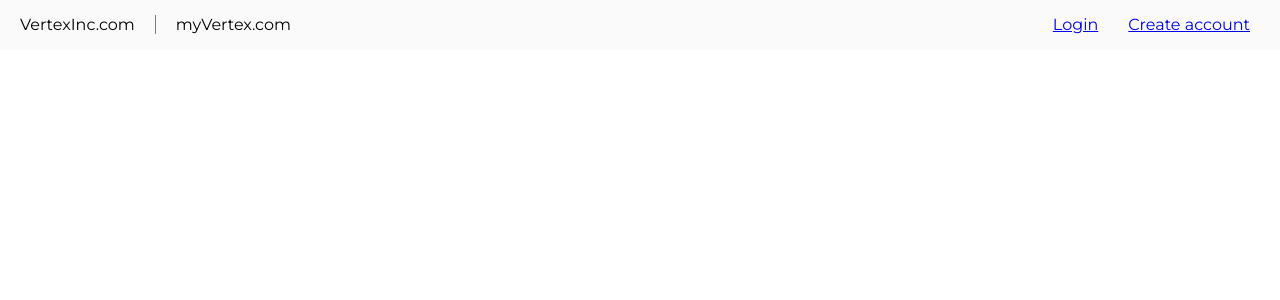
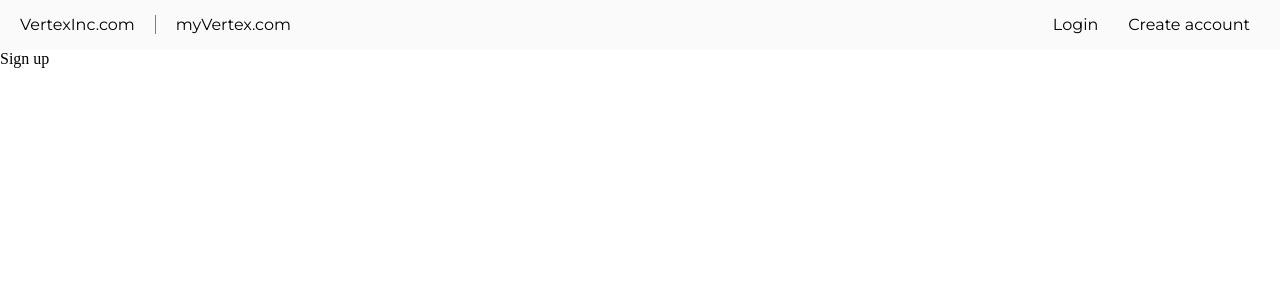
Before and after one commit to yarikmlb56/test-deploy, an Angular app: page /sign-up in a window 1280 px wide. Before the commit this address led to /. Shown: the top 300 px of the page. Built offline with nearby package versions, Linux system fonts and the light colour scheme.

Commit message:
add header component

```diff
--- a/src/app/app.module.ts
+++ b/src/app/app.module.ts
@@ -4,6 +4,9 @@ import { NgModule } from '@angular/core';
 import { appRoutingModule } from './app.routing';
 import { AppComponent } from './app.component';
 import { CoreModule } from './modules/core/core.module';
+import { HomeModule } from './modules/home/home.module';
+import { SignInModule } from './modules/signin/signin.module';
+import { SignUpModule } from './modules/signup/signup.module';
 
 @NgModule({
   declarations: [
@@ -13,6 +16,9 @@ import { CoreModule } from './modules/core/core.module';
     appRoutingModule,
     BrowserModule,
     CoreModule,
+    HomeModule,
+    SignInModule,
+    SignUpModule
   ],
   providers: [],
   bootstrap: [AppComponent]
--- a/src/app/app.routing.ts
+++ b/src/app/app.routing.ts
@@ -1,15 +1,22 @@
 import { Routes, RouterModule } from '@angular/router';
 import { ModuleWithProviders } from '@angular/core';
 
+import { SignInComponent } from './modules/signin/components/sign-in.component';
+import { SignUpComponent } from './modules/signup/components/sign-up.component';
+
 const routes: Routes = [
+  // {
+  //   path: '',
+  //   redirectTo: '/home',
+  //   pathMatch: 'full'
+  // },
   {
-    path: '',
-    redirectTo: '/home',
-    pathMatch: 'full'
+    path: 'sign-in',
+    component: SignInComponent
   },
   {
-    path: 'home',
-    loadChildren: () => import('./modules/home/home.module').then(m => m.HomeModule)
+    path: 'sign-up',
+    component: SignUpComponent
   }
 ];
 
--- a/src/app/modules/core/components/header/header.component.html
+++ b/src/app/modules/core/components/header/header.component.html
@@ -4,7 +4,6 @@
     <span class="header__section_item">myVertex.com</span>
   </div>
   <nav class="header__section header__section--right">
-    <a class="header__section_item" routerLink="/signin">Login</a>
-    <a class="header__section_item" routerLink="/signup">Create account</a>
+    <a *ngFor="let item of items" class="header__section_item" [routerLink]="item.url">{{item.label}}</a>
   </nav>
 </div>
--- a/src/app/modules/core/components/header/header.component.ts
+++ b/src/app/modules/core/components/header/header.component.ts
@@ -1,8 +1,15 @@
 import { Component } from '@angular/core';
+
+import { LinkConfig } from 'src/interfaces/link-config';
 
 @Component({
   selector: 'app-header',
   templateUrl: './header.component.html',
   styleUrls: ['./header.component.scss']
 })
-export class HeaderComponent {}
+export class HeaderComponent {
+  items: LinkConfig[] = [
+    { route: '/sign-in', label: 'Login' },
+    { route: '/sign-up', label: 'Create account' }
+  ];
+}
--- /dev/null
+++ b/src/app/modules/signin/components/sign-in.component.ts
@@ -0,0 +1,8 @@
+import { Component } from '@angular/core';
+
+@Component({
+  selector: 'app-sign-in',
+  template: `<div>Sign in</div>`
+})
+
+export class SignInComponent {}
--- /dev/null
+++ b/src/app/modules/signup/components/sign-up.component.ts
@@ -0,0 +1,8 @@
+import { Component } from '@angular/core';
+
+@Component({
+  selector: 'app-sign-up',
+  template: `<div>Sign up</div>`
+})
+
+export class SignUpComponent {}
--- /dev/null
+++ b/src/interfaces/link-config.ts
@@ -0,0 +1,4 @@
+export interface LinkConfig {
+  route: string;
+  label: string;
+}
--- a/src/styles.scss
+++ b/src/styles.scss
@@ -3,3 +3,7 @@
 body {
   margin: 0;
 }
+ a {
+   text-decoration: none;
+   color: inherit;
+ }
```
Also changed, not shown: src/app/modules/signin/signin.module.ts (added, +18 -0 lines), src/app/modules/signup/signup.module.ts (added, +18 -0 lines).
